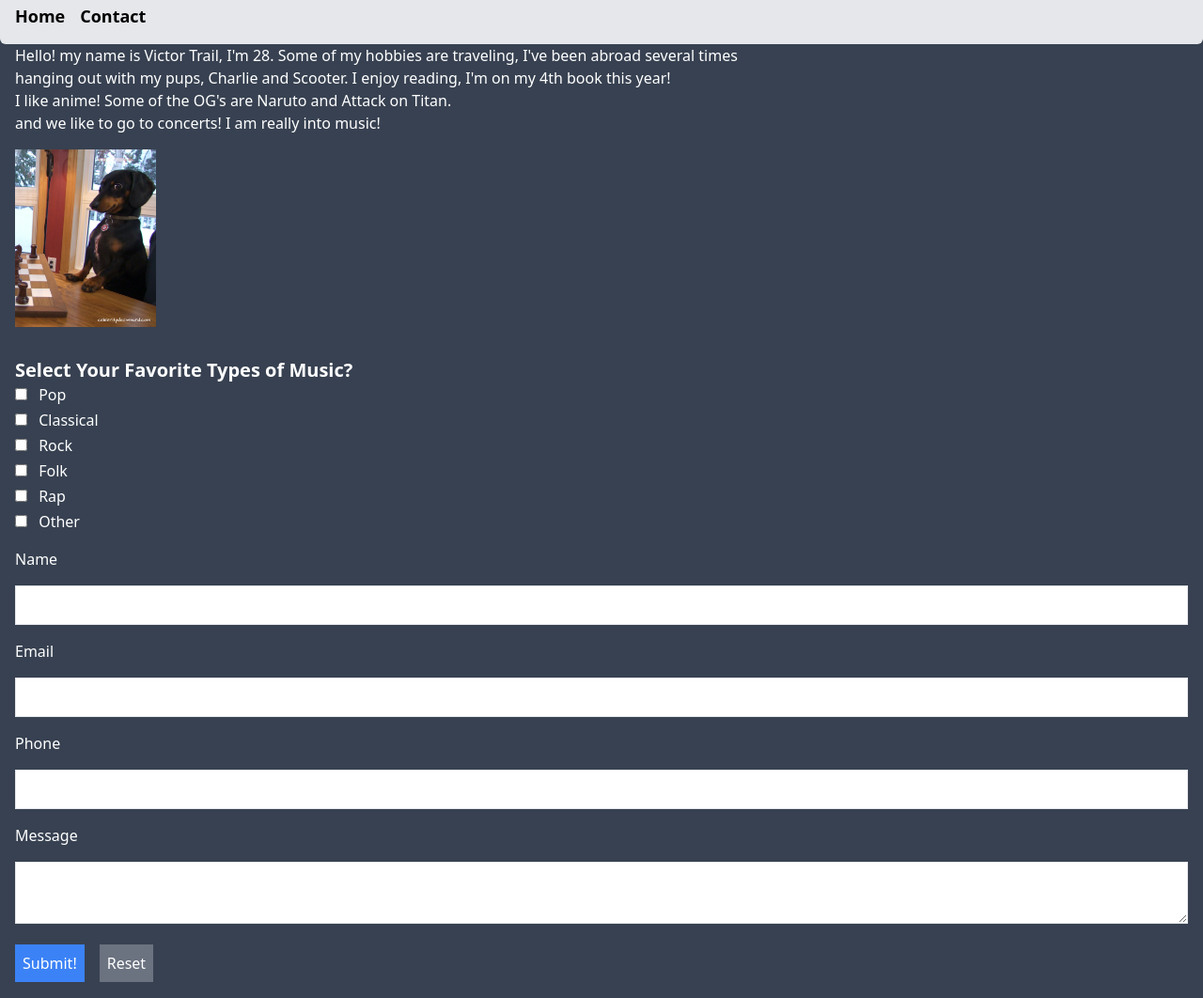
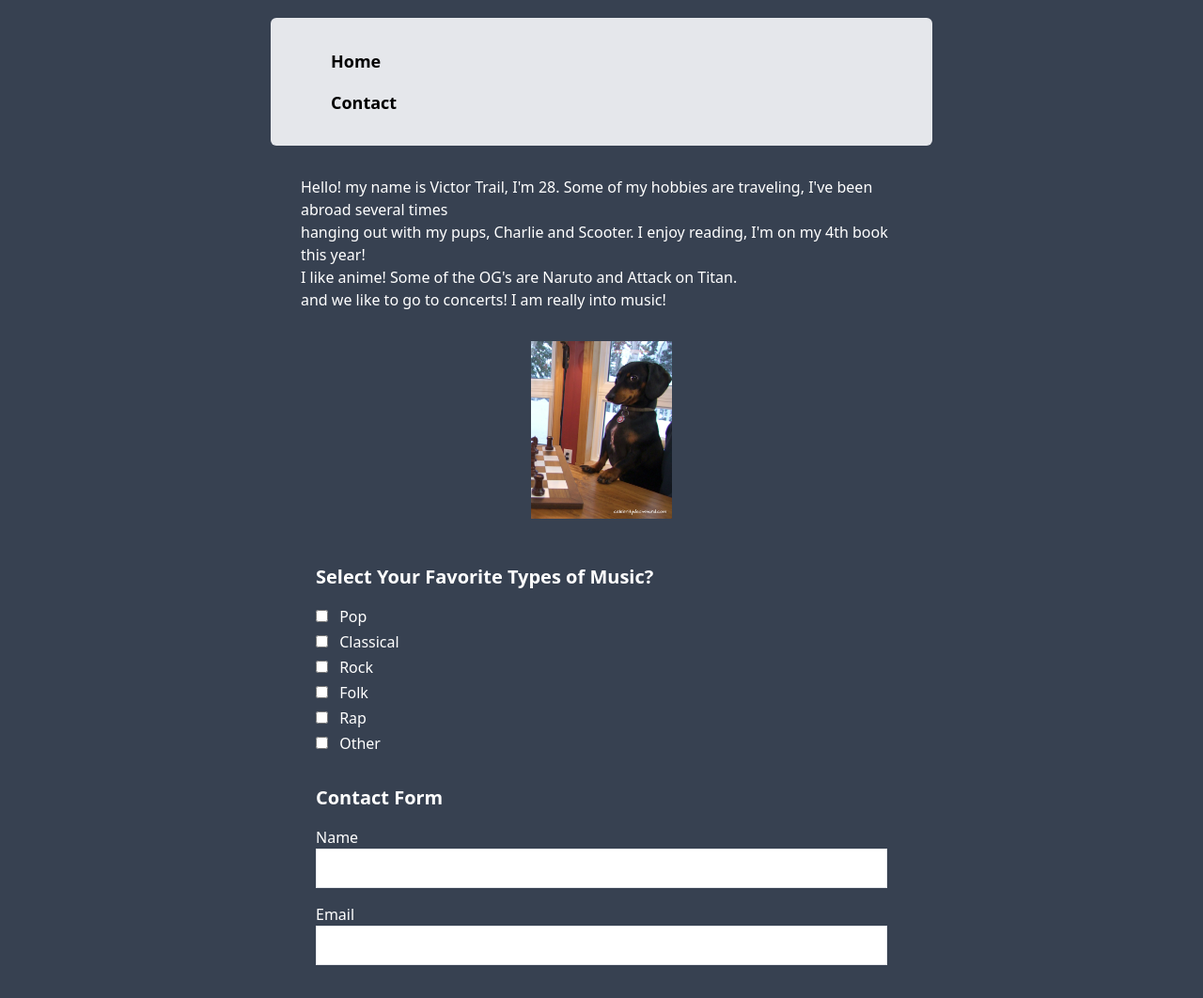
Before and after one commit to SWIC-177/html-css-skills-demo-Victor-t814, a website built with Vite: page index.html in a window 1280 px wide. Shown: the part 204-1266 px from the top of the page at 94% size. Built offline with nearby package versions, Linux system fonts and the light colour scheme.

Commit message:
Update Form

```diff
--- a/index.html
+++ b/index.html
@@ -7,7 +7,9 @@
     <title>Victor Trail</title>
     <link rel="stylesheet" href="./style.css" />
   </head>
-  <body class="tx bg-gray-700 font-sans text-white">
+  <body
+    class="tx container mx-auto flex max-w-screen-md flex-col gap-4 bg-gray-700 px-8 py-4 font-sans text-white"
+  >
     <header class="bg-silver-700 flex items-center gap-x-4 p-8 text-white">
       <img
         src="me.jpg"
@@ -22,14 +24,16 @@
       </div>
     </header>
     <nav
-      class="rounded-md border-black bg-gray-200 text-lg font-bold text-black"
+      class="container mx-auto flex max-w-screen-md flex-col gap-4 rounded-md border-black bg-gray-200 px-8 py-4 text-lg font-bold text-black"
     >
-      <ul class="flex space-x-4 p-4">
+      <ul
+        class="container mx-auto flex max-w-screen-md flex-col gap-4 px-8 py-4"
+      >
         <li><a href="index.html">Home</a></li>
         <li><a href="contact.html">Contact</a></li>
       </ul>
     </nav>
-    <p class="ml-4">
+    <p class="container mx-auto flex max-w-screen-md flex-col gap-4 px-8 py-4">
       Hello! my name is Victor Trail, I'm 28. Some of my hobbies are traveling,
       I've been abroad several times <br />
       hanging out with my pups, Charlie and Scooter. I enjoy reading, I'm on my
@@ -39,13 +43,15 @@
     </p>
     <img
       src="dog.jpg"
-      class="ml-4 mt-4"
+      class="mx-auto flex flex-col"
       width="150"
       height="175"
       alt="picture of dog"
     />
     <main class="mt-4 p-4">
-      <fieldset class="mb-4">
+      <fieldset
+        class="container mx-auto flex max-w-screen-md flex-col gap-4 px-8 py-4"
+      >
         <legend class="text-xl font-bold">
           Select Your Favorite Types of Music?
         </legend>
@@ -71,23 +77,45 @@
       </fieldset>
 
       <fieldset class="mb-4 text-white">
-        <form class="space-y-4">
+        <form
+          class="[&_label] container mx-auto flex max-w-screen-md flex-col gap-4 px-8 py-4 *:rounded md:grid-cols-2 [&>input]:min-h-12"
+          action="your_server_endpoint_here"
+          method="POST"
+        >
+          <legend class="text-xl font-bold">Contact Form</legend>
+          <div>
             <label for="name" class="block">Name</label>
-          <input type="text" id="name" class="w-full border p-2 text-black" />
-
+            <input
+              type="text"
+              id="name"
+              name="name"
+              class="w-full border p-2 text-black"
+            />
+          </div>
+          <div>
             <label for="email" class="block">Email</label>
-          <input type="email" id="email" class="w-full border p-2 text-black" />
-
+            <input
+              type="email"
+              id="email"
+              name="email"
+              class="w-full border p-2 text-black"
+            />
+            <p class="error">Please enter a valid email address</p>
+          </div>
           <label for="phone" class="block">Phone</label>
-          <input type="tel" id="phone" class="w-full border p-2 text-black" />
+          <input
+            type="tel"
+            id="phone"
+            name="phone"
+            class="w-full border p-2 text-black"
+          />
 
           <label for="message" class="block">Message</label>
           <textarea
             id="message"
+            name="message"
             class="w-full border p-2 text-black"
           ></textarea>
-        </form>
-      </fieldset>
 
           <div class="flex space-x-4">
             <input
@@ -101,6 +129,8 @@
               class="cursor-pointer bg-gray-500 p-2 text-white"
             />
           </div>
+        </form>
+      </fieldset>
     </main>
     <footer class="mt-4 p-4 text-sm text-gray-700">
       Copyright &copy; 2024, This bio is the work of Victor Trail. The contents
```
Lines whose indentation alone changed are shown as unchanged.
